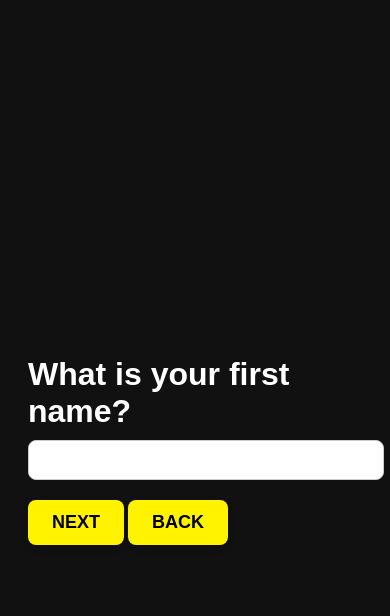
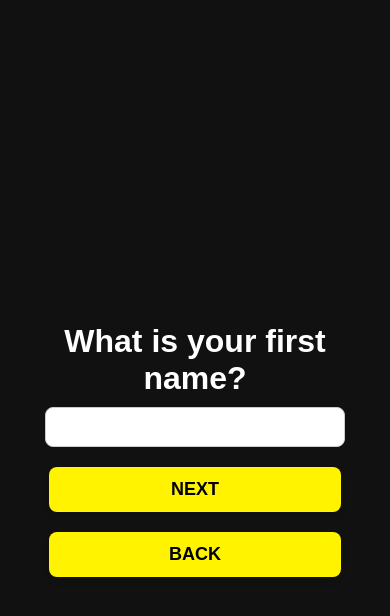
Before and after one commit to Responsive-Studio/the-cave-lincoln-lead-assessment, a plain HTML site: page index.html in a window 390 px wide. Both pictures are taken after a click on the button "START". Drawn offline with Linux system fonts and the light colour scheme.

Commit message:
Update index.html

```diff
--- a/index.html
+++ b/index.html
@@ -6,6 +6,53 @@
     <title>The CAVE Lincoln Lead Assessment</title>
 </head>
 <style>
+
+@media (max-width: 768px) {
+    body {
+        font-size: 14px;
+        padding: 5px;
+    }
+
+    #form-container {
+        padding: 10px;
+        max-width: 95%;
+        text-align: center;
+    }
+
+    :is(h1, h2, h3, h4, h5, h6) {
+        font-size: 1.8rem;
+        margin-bottom: 10px;
+    }
+
+    label {
+        font-size: 1rem;
+    }
+
+    input[type="text"],
+    input[type="email"],
+    textarea {
+    width: 100%; /* Match the container width */
+    max-width: 300px; /* Add a max-width to avoid excessively long fields */
+    box-sizing: border-box; /* Ensure padding doesn't exceed the width */
+    padding: 10px;
+    font-size: 1rem;
+    }
+
+    button {
+        font-size: 1rem;
+        width: 90%;
+        padding: 10px;
+        margin: 10px auto;
+    }
+
+    .radio-group {
+        display: flex;
+        flex-direction: column;
+    }
+
+}
+
+
 body {
     background-color: #111111;
 }
@@ -14,6 +61,7 @@ body {
     display: flex;
     flex-direction: column;
     justify-content: center;
+    flex-wrap: wrap;
     align-items: center;
     min-height: 100vh;
     max-width: 700px;
@@ -31,6 +79,7 @@ body {
 
 p {
     color: #ffffff;
+    font-family: 'Poppins', sans-serif;
 }
 
 label {
@@ -267,7 +316,7 @@ input[type="radio"] {
         <!-- Introduction -->
          <div class="form-step intro">
             <h2>Welcome to The Cave Lincoln.</h2>
-            <p style="margin-top: -30px;">We're excited to help you achieve your health and fitness goals. To get started, let’s find the best program for you. This will only take a couple of minutes!</p>
+            <p>We're excited to help you achieve your health and fitness goals. To get started, let’s find the best program for you. This will only take a couple of minutes!</p>
             <button type="button" class="next">Start</button>
          </div>
 
@@ -372,7 +421,8 @@ input[type="radio"] {
         </div>
 
         <div class="form-step">
-            <label for="prioritise">Would you prioritise cost savings with larger groups or the higher personalisation of smaller groups or 1-2-1 coaching?</label>
+            <label for="prioritise">What are your group training priorities?</label>
+            <p>Would you prioritise cost savings with larger groups or the higher personalisation of smaller groups or 1-2-1 coaching?</p>
             <div class="radio-group">
                 <input type="radio" id="prioritise_1" name="prioritise" value="cost_savings" required />
                 <label for="prioritise_1">I’d prioritise cost savings and larger groups.</label>
@@ -388,7 +438,7 @@ input[type="radio"] {
         </div>
 
         <div class="form-step">
-            <label for="investment">What kind of investment are you comfortable making in your health and each month?</label>
+            <label for="investment">What kind of investment are you comfortable making in your health?</label>
             <div class="radio-group">
                 <input type="radio" id="investment_1" name="investment" value="100" required />
                 <label for="investment_1">Up to £100/month.</label>
```
